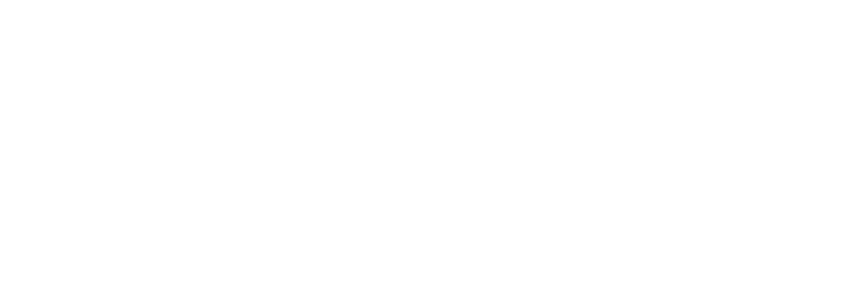
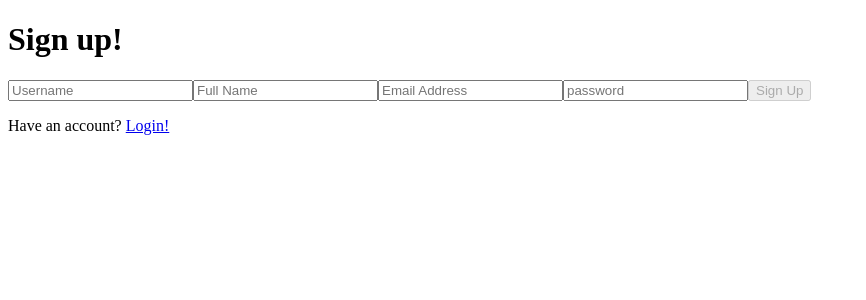
Before and after one commit to jpike97/poem-site, a React (Create React App) app: page /signup in a window 1280 px wide. Before the commit this address had no page. Shown: the top 300 px of the page, without its empty margins (0-866 px from the left). Built offline with nearby package versions, Linux system fonts and the light colour scheme.

Commit message:
signup + notfound + dashboard

```diff
--- a/package.json
+++ b/package.json
@@ -9,6 +9,7 @@
     "@testing-library/react": "^12.1.2",
     "@testing-library/user-event": "^13.5.0",
     "firebase": "^9.6.5",
+    "prettier": "^2.5.1",
     "react": "^17.0.2",
     "react-dom": "^17.0.2",
     "react-router-dom": "^6.2.1",
@@ -39,5 +40,9 @@
       "last 1 firefox version",
       "last 1 safari version"
     ]
+  },
+  "devDependencies": {
+    "eslint": "^8.8.0",
+    "eslint-plugin-react": "^7.28.0"
   }
 }
--- a/src/App.js
+++ b/src/App.js
@@ -1,22 +1,25 @@
-import './styles/styles.scss';
-import {lazy, Suspense} from 'react';
-import {BrowserRouter as Router, Route, Routes } from 'react-router-dom';
-import * as ROUTES from './constants/routes';
+import "./styles/styles.scss";
+import { lazy, Suspense } from "react";
+import { BrowserRouter as Router, Route, Routes } from "react-router-dom";
+import * as ROUTES from "./constants/routes";
 
-const Login = lazy(() => import ('./pages/login'));
+const Login = lazy(() => import("./pages/login"));
+const SignUp = lazy(() => import("./pages/signup"));
+const NotFound = lazy(() => import("./pages/notfound"));
 
-let subject = "Test!"
+let subject = "Test!";
 function App(props) {
   console.log(props);
   return (
     <Router>
-     <Suspense fallback={<p>Loading...</p>} >
+      <Suspense fallback={<p>Loading...</p>}>
         <Routes>
           <Route path={ROUTES.LOGIN} element={<Login />} />
+          <Route path={ROUTES.SIGN_UP} element={<SignUp />} />
+          <Route path="*" element={<NotFound />} />
         </Routes>
       </Suspense>
     </Router>
-
   );
 }
 
--- /dev/null
+++ b/src/components/feed.js
@@ -0,0 +1,3 @@
+export default function Feed() {
+  return <p>I AM THE FEED</p>;
+}
--- /dev/null
+++ b/src/components/sidebar.js
@@ -0,0 +1,3 @@
+export default function Sidebar() {
+  return <p>I AM THE SIDEBAR</p>;
+}
--- a/src/constants/routes.js
+++ b/src/constants/routes.js
@@ -1,5 +1,4 @@
-export const LOGIN = '/login';
-export const DASHBOARD = '/';
-export const SIGN_UP = '/signup';
-export const PROFILE = '/p/:username';
-export const NOT_FOUND = '/not-found';
+export const LOGIN = "/login";
+export const DASHBOARD = "/";
+export const SIGN_UP = "/signup";
+export const PROFILE = "/p/:username";
--- a/src/pages/login.js
+++ b/src/pages/login.js
@@ -1,37 +1,38 @@
-import {useState, useContext, useEffect} from 'react'
-import {Link, useNavigate } from "react-router-dom";
+import { useState, useContext, useEffect } from "react";
+import { Link, useNavigate } from "react-router-dom";
 import FirebaseContext from "../context/firebase";
 import * as ROUTES from "../constants/routes";
 
 export default function Login() {
   const navigate = useNavigate();
-    const {firebase} = useContext(FirebaseContext);
+  const { firebase } = useContext(FirebaseContext);
 
+  const [emailAddress, setEmailAddress] = useState("");
+  const [password, setPassword] = useState("");
 
-    const [emailAddress, setEmailAddress] = useState('');
-    const [password, setPassword] = useState('');
-
-    const [error, setError] = useState('');
-    const isInvalid = password === '' || emailAddress === '';
+  const [error, setError] = useState("");
+  const isInvalid = password === "" || emailAddress === "";
 
   const handleLogin = async (event) => {
     event.preventDefault();
 
+    console.log("test");
+
     try {
       await firebase.auth().signInWithEmailAndPassword(emailAddress, password);
+
       navigate(ROUTES.DASHBOARD);
     } catch (error) {
-            setEmailAddress('');
-            setPassword('');
+      setEmailAddress("");
+
+      setPassword("");
+
       setError(error.message);
     }
-
   };
 
   useEffect(() => {
-
-        document.title = 'Login - Haiku';
-
+    document.title = "Login - Haiku";
   }, []);
 
   return (
@@ -39,25 +40,35 @@ export default function Login() {
       <h1>Log me in dude</h1>
       {error && <p>{error}</p>}
       <form onSubmit={handleLogin} method="POST">
-                <input aria-label="Enter your email address" type="text" placeholder="Email Address"
-                    onChange={({target}) => setEmailAddress(target.value)}
-
+        <input
+          aria-label="Enter your email address"
+          type="text"
+          placeholder="Email Address"
+          onChange={({ target }) => setEmailAddress(target.value)}
+          value={emailAddress}
         />
-                <input aria-label="Enter your password" type="password" placeholder="password"
-                    onChange={({target}) => setPassword(target.value)}
-
+        <input
+          aria-label="Enter your password"
+          type="password"
+          placeholder="password"
+          onChange={({ target }) => setPassword(target.value)}
+          value={password}
         />
 
-            <button className={"login__button btn--primary ${isInvalid && 'invalid'}"} disabled={isInvalid} type="submit">Log In</button>
+        <button
+          className={"login__button btn--primary ${isInvalid && 'invalid'}"}
+          disabled={isInvalid}
+          type="submit"
+        >
+          Log In
+        </button>
       </form>
       <div className="login__signup">
-                <p>Don't have an account? {''}
-                <Link to="/signup">
-                    Sign up!
-                </Link>
+        <p>
+          Don't have an account? {""}
+          <Link to={ROUTES.LOGIN}>Sign up!</Link>
         </p>
       </div>
     </div>
-
-    )
+  );
 }
--- /dev/null
+++ b/src/pages/notfound.js
@@ -0,0 +1,13 @@
+import { useEffect } from "react";
+
+export default function NotFound() {
+  useEffect(() => {
+    document.title = "Not Found";
+  }, []);
+
+  return (
+    <div class="not-found">
+      <p>Not Found</p>
+    </div>
+  );
+}
--- /dev/null
+++ b/src/pages/signup.js
@@ -0,0 +1,118 @@
+import { useState, useContext, useEffect } from "react";
+import { Link, useNavigate } from "react-router-dom";
+import FirebaseContext from "../context/firebase";
+import * as ROUTES from "../constants/routes";
+import { doesUserNameExist } from "../services/firebase";
+
+export default function SignUp() {
+  const navigate = useNavigate();
+  const { firebase } = useContext(FirebaseContext);
+
+  const [username, setUsername] = useState("");
+  const [fullName, setFullName] = useState("");
+
+  const [emailAddress, setEmailAddress] = useState("");
+  const [password, setPassword] = useState("");
+
+  const [error, setError] = useState("");
+  const isInvalid = password === "" || emailAddress === "";
+
+  const handleSignup = async (event) => {
+    event.preventDefault();
+
+    const userNameExists = await doesUserNameExist(username);
+    if (!userNameExists.length) {
+      try {
+        console.log("trying something");
+        const createdUserResult = await firebase
+          .auth()
+          .createUserWithEmailAndPassword(emailAddress, password);
+        console.log("created user result", createdUserResult);
+        //auth?
+        await createdUserResult.user.updateProfile({
+          displayName: username
+        });
+
+        //firebase user collection
+        console.log("set username, now time to set user");
+        await firebase.firestore().collection("users").add({
+          userId: createdUserResult.user.uid,
+          username: username.toLowerCase(),
+          fullName: fullName,
+          emailAddress: emailAddress.toLowerCase(),
+          likedHaikus: [],
+          dateCreated: Date.now()
+        });
+
+        navigate(ROUTES.DASHBOARD);
+      } catch (error) {
+        setFullName("");
+        setEmailAddress("");
+        setPassword("");
+        setUsername("");
+        setError(error.message);
+      }
+    } else {
+      setError("username is taken!");
+    }
+
+    // try {
+    // } catch (error) {}
+  };
+
+  useEffect(() => {
+    document.title = "Sign Up - Haiku";
+  }, []);
+
+  return (
+    <div className="login__wrapper">
+      <h1>Sign up!</h1>
+      {error && <p>{error}</p>}
+      <form onSubmit={handleSignup} method="POST">
+        <input
+          aria-label="Enter your username"
+          type="text"
+          placeholder="Username"
+          onChange={({ target }) => setUsername(target.value)}
+          value={username}
+        />
+        <input
+          aria-label="Enter your Full Name"
+          type="text"
+          placeholder="Full Name"
+          onChange={({ target }) => setFullName(target.value)}
+          value={fullName}
+        />
+
+        <input
+          aria-label="Enter your email address"
+          type="text"
+          placeholder="Email Address"
+          onChange={({ target }) => setEmailAddress(target.value)}
+          value={emailAddress}
+        />
+        <input
+          aria-label="Enter your password"
+          type="password"
+          placeholder="password"
+          onChange={({ target }) => setPassword(target.value)}
+          value={password}
+        />
+
+        <button
+          className={"login__button btn--primary ${isInvalid && 'invalid'}"}
+          disabled={isInvalid}
+          type="submit"
+        >
+          Sign Up
+        </button>
+      </form>
+      <div className="login__signup">
+        <p>
+          Have an account? {""}
+          <Link to={ROUTES.SIGN_UP}>Login!</Link>
+        </p>
+      </div>
+    </div>
+  );
+}
--- /dev/null
+++ b/src/services/firebase.js
@@ -0,0 +1,13 @@
+import { firebase, FieldValue } from "../lib/firebase";
+
+export async function doesUserNameExist(username) {
+  const result = await firebase
+    .firestore()
+    .collection("users")
+    .where("username", "==", username)
+    .get();
+
+  console.log(result);
+
+  return result.docs.map((user) => user.data().length > 0);
+}
```
Also changed, not shown: src/pages/dashboard.js (added, +15 -0 lines), 1 other file (tests, documents, lock files or other folders). Lines whose indentation alone changed are shown as unchanged.
